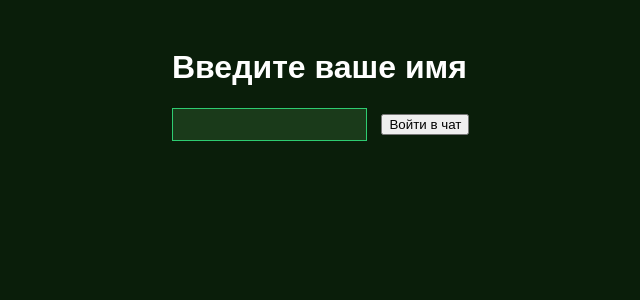
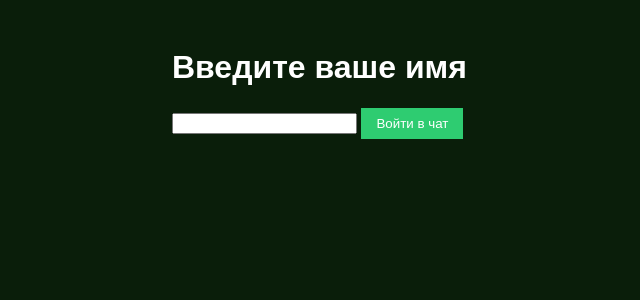
Before and after one commit to Yupara/Yupara, a FastAPI app: page / in a window 1280 px wide. Shown: the top 300 px of the page, without its empty margins (168-808 px from the left). Run offline with FastAPI, Linux system fonts and the light colour scheme.

Commit message:
Update style.css

```diff
--- a/static/style.css
+++ b/static/style.css
@@ -1,21 +1,13 @@
 body {
-    background: #0a1e0a;
+    font-family: Arial;
+    background-color: #0a1e0a;
     color: white;
-    font-family: Arial;
     padding: 20px;
 }
 
 .container {
     max-width: 600px;
     margin: 0 auto;
-}
-
-input {
-    padding: 8px;
-    margin-right: 10px;
-    background: #1a3a1a;
-    color: white;
-    border: 1px solid #2ecc71;
 }
 
 #chat {
@@ -25,3 +17,10 @@ input {
     margin: 10px 0;
     overflow-y: scroll;
 }
+
+button {
+    background: #2ecc71;
+    color: white;
+    border: none;
+    padding: 8px 15px;
+}
```
